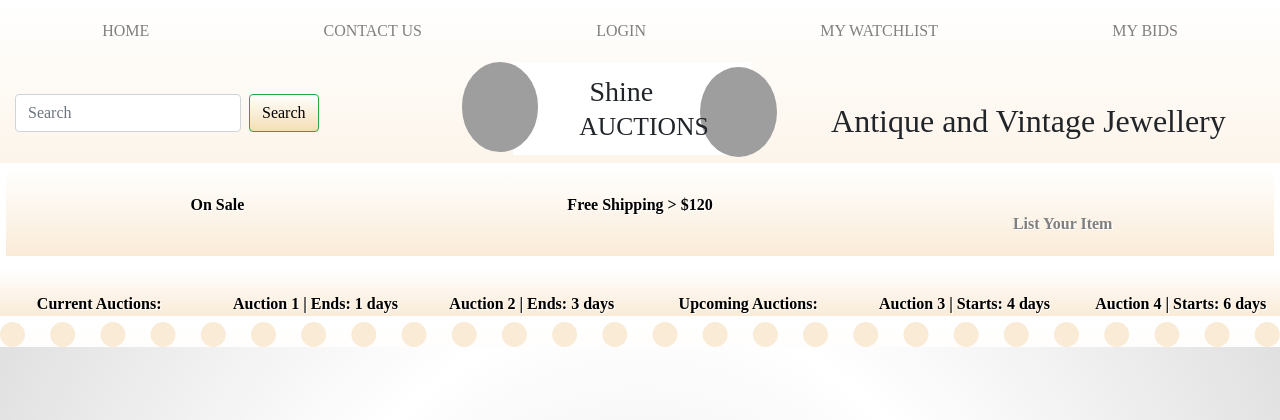
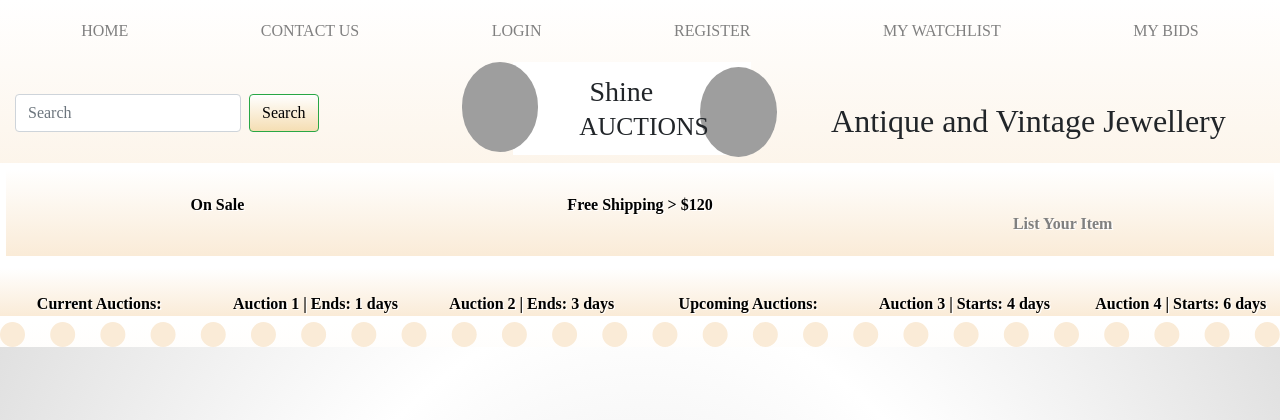
Before and after one commit to Antifact/assignment3, a Flask app: page / in a window 1280 px wide. Shown: the top 420 px of the page. Run offline with Flask 2, Linux system fonts and the light colour scheme; some libraries are stand-ins or nearby versions; grey boxes are pictures that could not be loaded.

Commit message:
Update base.html
Add registerl link

```diff
--- a/auction/templates/base.html
+++ b/auction/templates/base.html
@@ -25,12 +25,13 @@
 
 <body>
    <header>
-        <div class="container-fluid">
-            <nav class="nav nav-fill">
+  <div class="container-fluid">
+  <nav class="nav nav-fill">
   <a class="nav-link active" href="index">HOME</a>
   <a class="nav-link" href="#">CONTACT US</a>
   <a class="nav-link" href="login">LOGIN</a>
-                <a class="nav-link" href="watchlist">MY WATCHLIST</a>
+  <a class="nav-link" href="register">REGISTER</a>
+  <a class="nav-link" href="watchlist">MY WATCHLIST</a>
   <a class="nav-link" href="#">MY BIDS</a>
 </nav>
 
```
